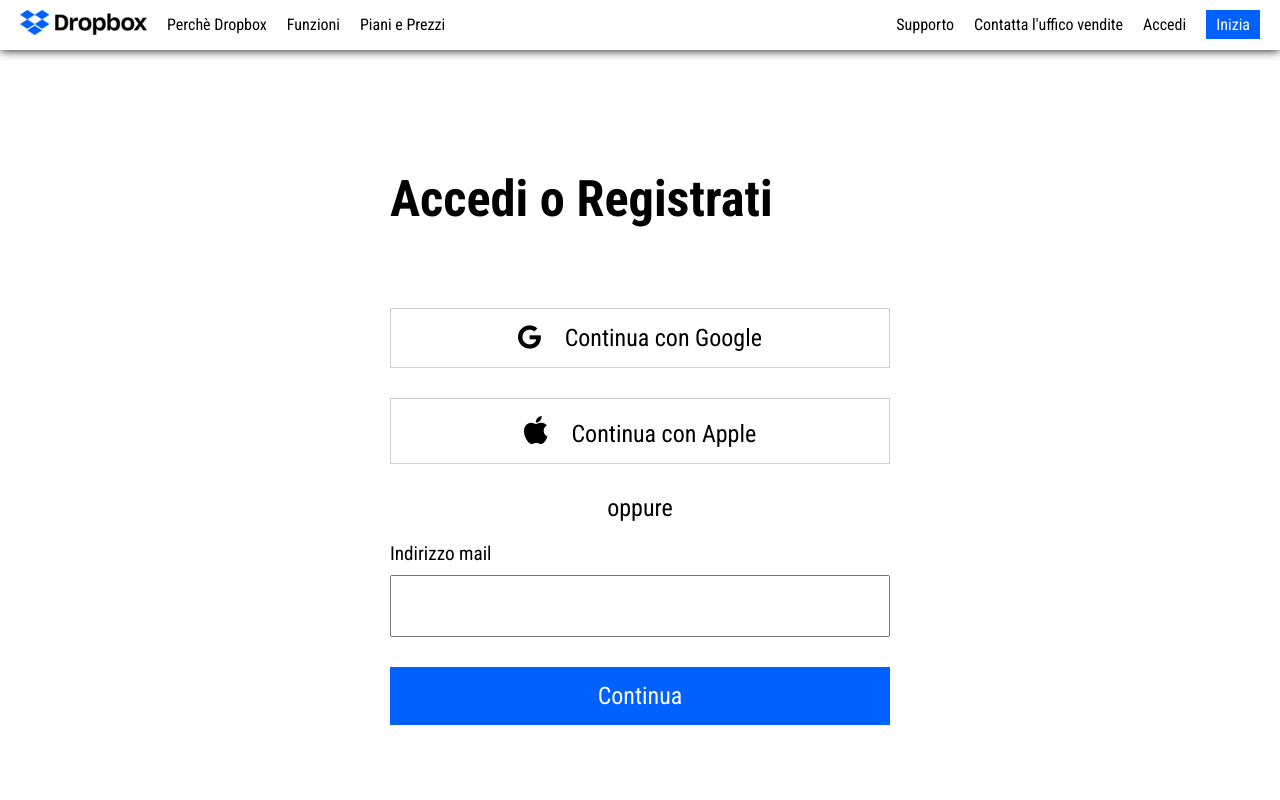
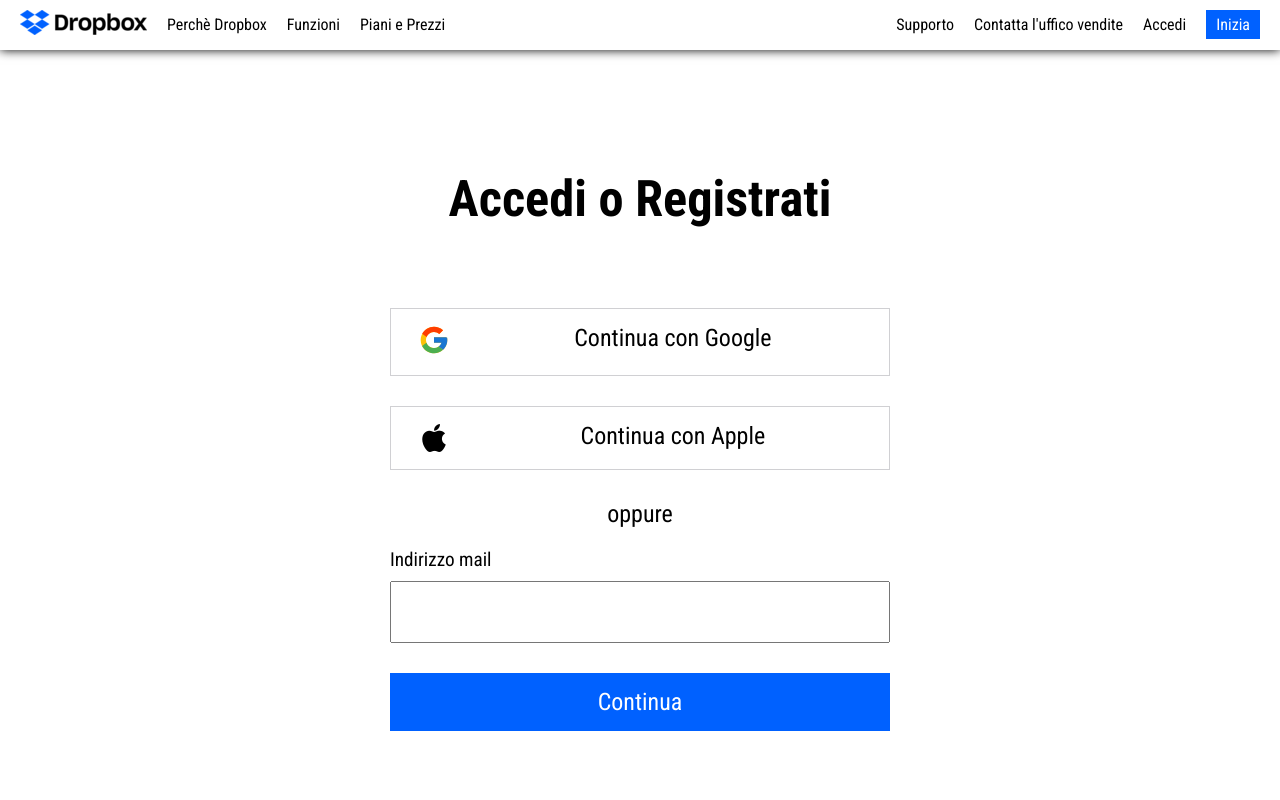
Before and after one commit to Hycarus/htmlcss-dropbox, a plain HTML site: page pages/accedi.html in a window 1280 px wide. Shown: the top 800 px of the page. Drawn offline with Linux system fonts and the light colour scheme.

Commit message:
finish page accedi

```diff
--- a/css/style.css
+++ b/css/style.css
@@ -473,6 +473,15 @@
 #login{
     font-size: 100%;
 }
+#logo-google{
+    width: 70%;
+}
+.box-1{
+    width: 10%;
+}
+.box-2{
+    width: 90%;
+}
 /* footer */
 footer{
     background-color: var(--color-bg-footer);
--- a/pages/accedi.html
+++ b/pages/accedi.html
@@ -91,16 +91,16 @@
     </header>
     <main>
         <section class="login">
-            <h2>
+            <h2 class="text-center">
                 Accedi o Registrati
             </h2>
-            <div class="border-box padding-15 text-center">
-                <i class="fa-brands fa-google font-size"></i>
-                <a href="" class="font-size text-black">Continua con Google</a>
+            <div class="border-box padding-15 text-center flex">
+                <div class="box-1"><img src="../img/google.svg" alt="google-logo" id="logo-google"></div>
+                <div class="box-2"><a href="" class="font-size text-black">Continua con Google</a></div>
             </div>
-            <div class="border-box padding-15 text-center">
-                <i class="fa-brands fa-apple"></i>
-                <a href="" class="font-size text-black">Continua con Apple</a>
+            <div class="border-box padding-15 text-center flex">
+                <div class="box-1"><i class="fa-brands fa-apple"></i></div>
+                <div class="box-2"><a href="" class="font-size text-black">Continua con Apple</a></div>
             </div>
             <div class="email">
                 <div class="or text-center">
```
Also changed, not shown: img/google.svg (added).
